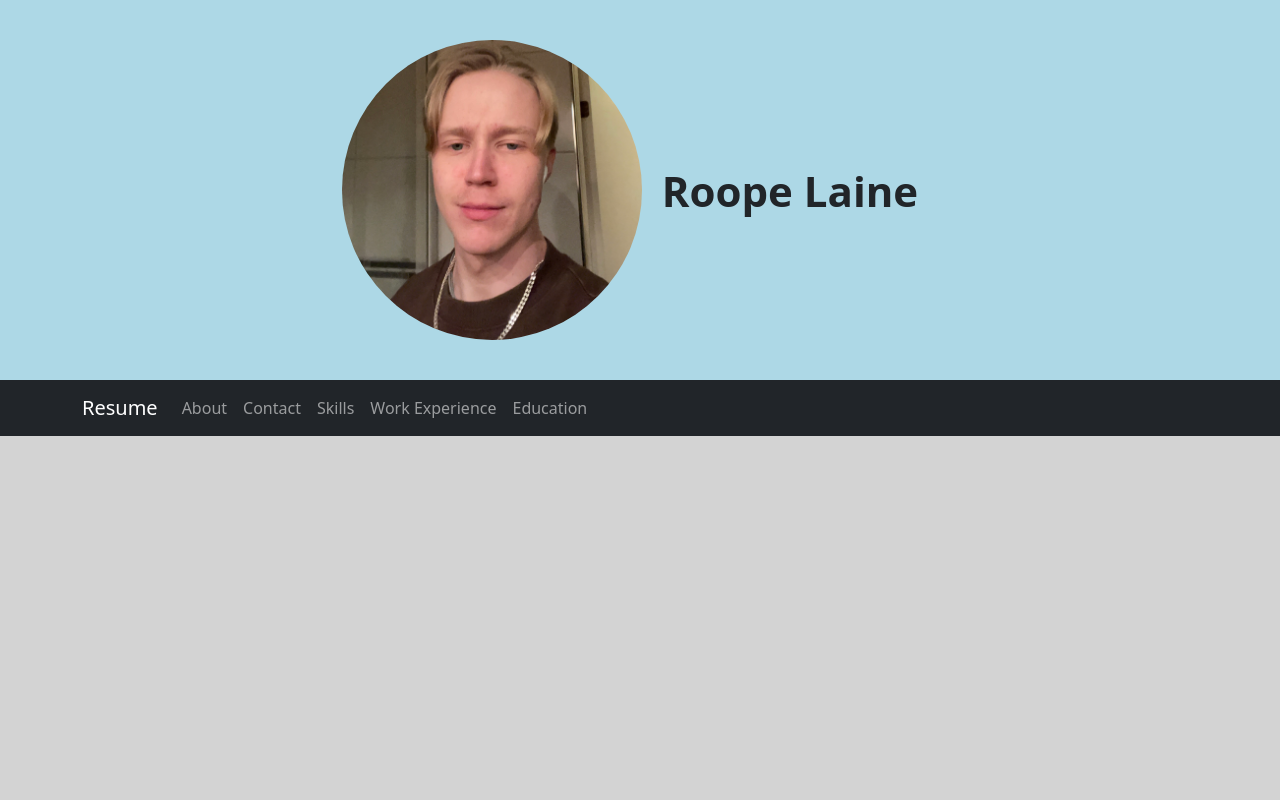
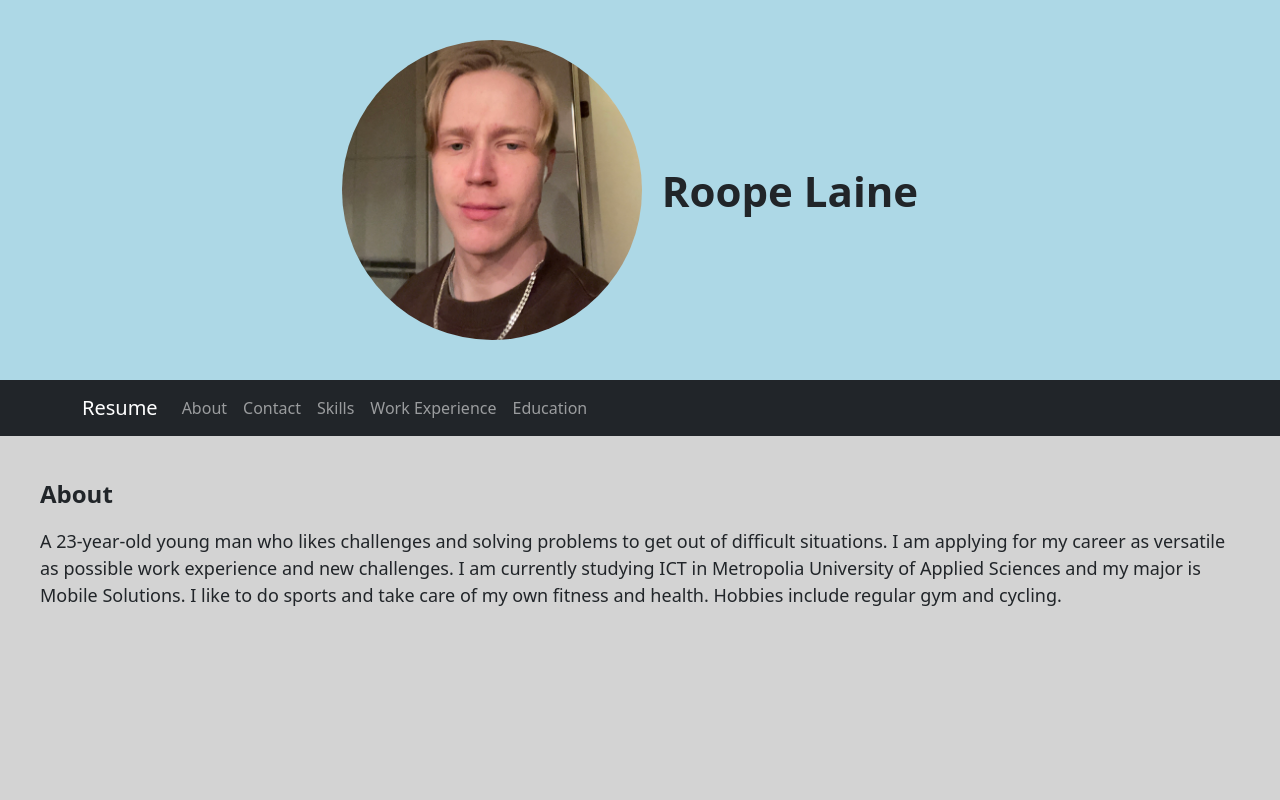
Before and after one commit to Liideli/resume, a React (Create React App) app: page / in a window 1280 px wide. Shown: the top 800 px of the page. Built offline with nearby package versions, Linux system fonts and the light colour scheme.

Commit message:
Added navigation

```diff
--- a/src/App.js
+++ b/src/App.js
@@ -16,6 +16,7 @@ function App() {
         <NavBar />
       <div style={styles.container}>
         <Routes>
+          <Route path="/" element={<About />}/>
           <Route path="/about" element={<About />}/>
           <Route path="/contact" element={<Contact />}/>
           <Route path="/skills" element={<Skills />}/>
```
